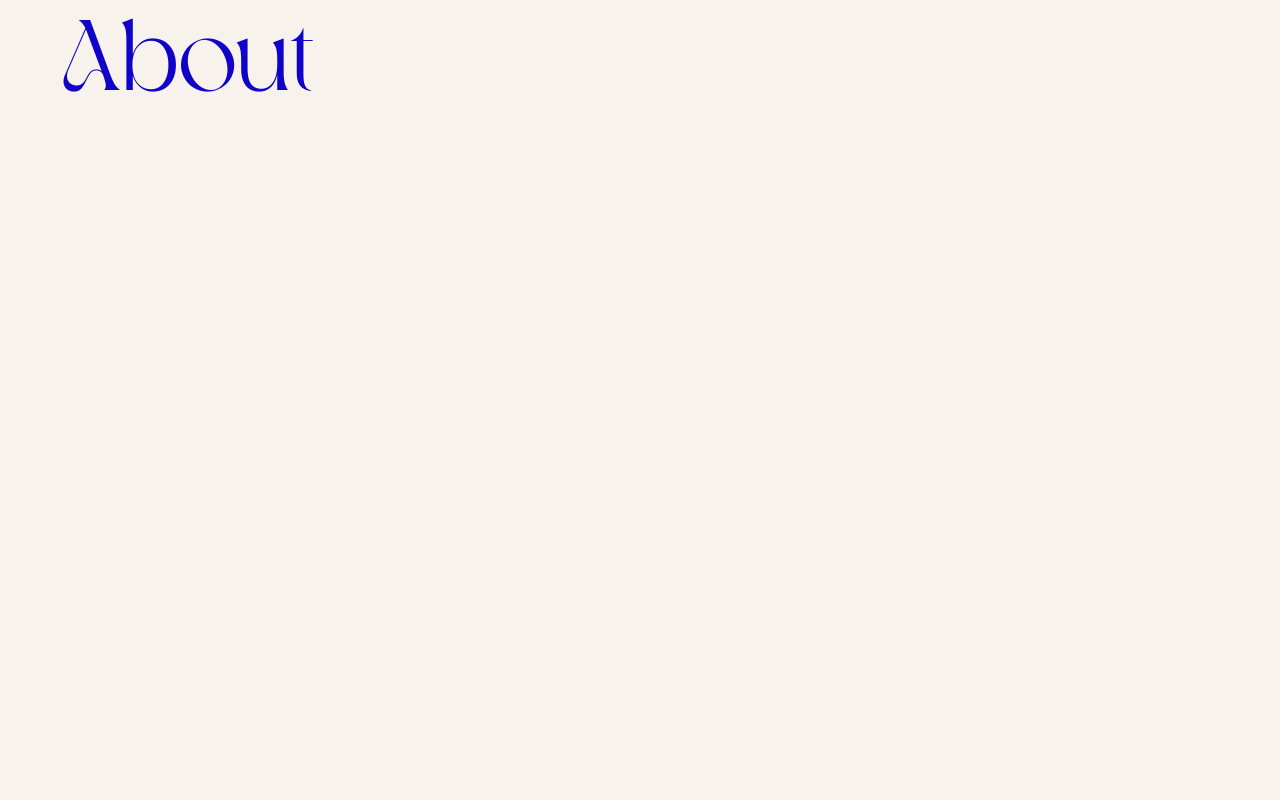
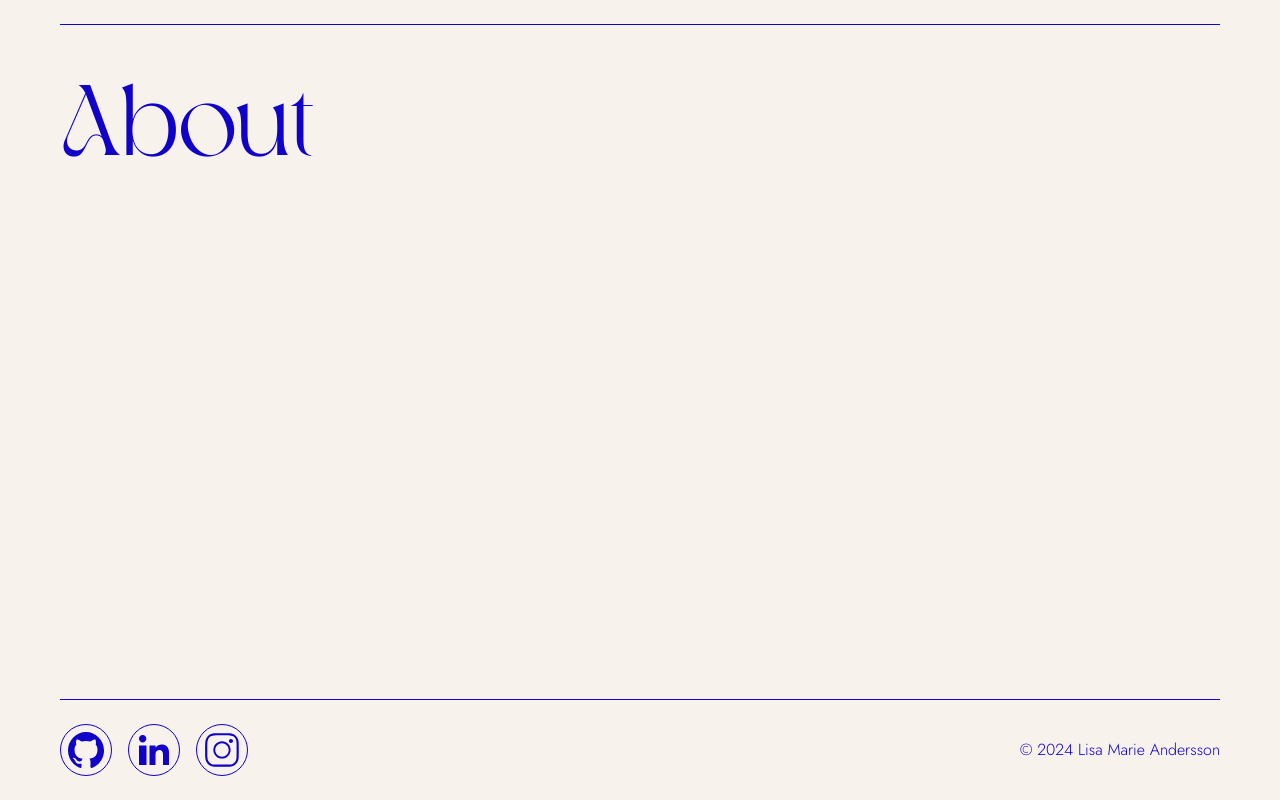
Before and after one commit to lisamarieandersson/showcase-pro, a React (Vite) app: page /about in a window 1280 px wide. Built offline with nearby package versions, Linux system fonts and the light colour scheme.

Commit message:
add header and footer

```diff
--- a/src/pages/about-page/AboutPage.tsx
+++ b/src/pages/about-page/AboutPage.tsx
@@ -1,10 +1,14 @@
 // AboutPage.tsx
+import Footer from '../../components/footer/Footer';
+import Header from '../../components/header/Header';
 import './AboutPage.scss';
 
 function AboutPage() {
   return (
     <div className="about-page">
-      <h1 className="about-page__heading">About</h1>
+      <Header />
+        <h1 className="about-page__heading">About</h1>
+      <Footer/>
     </div>
   );
 }
```
